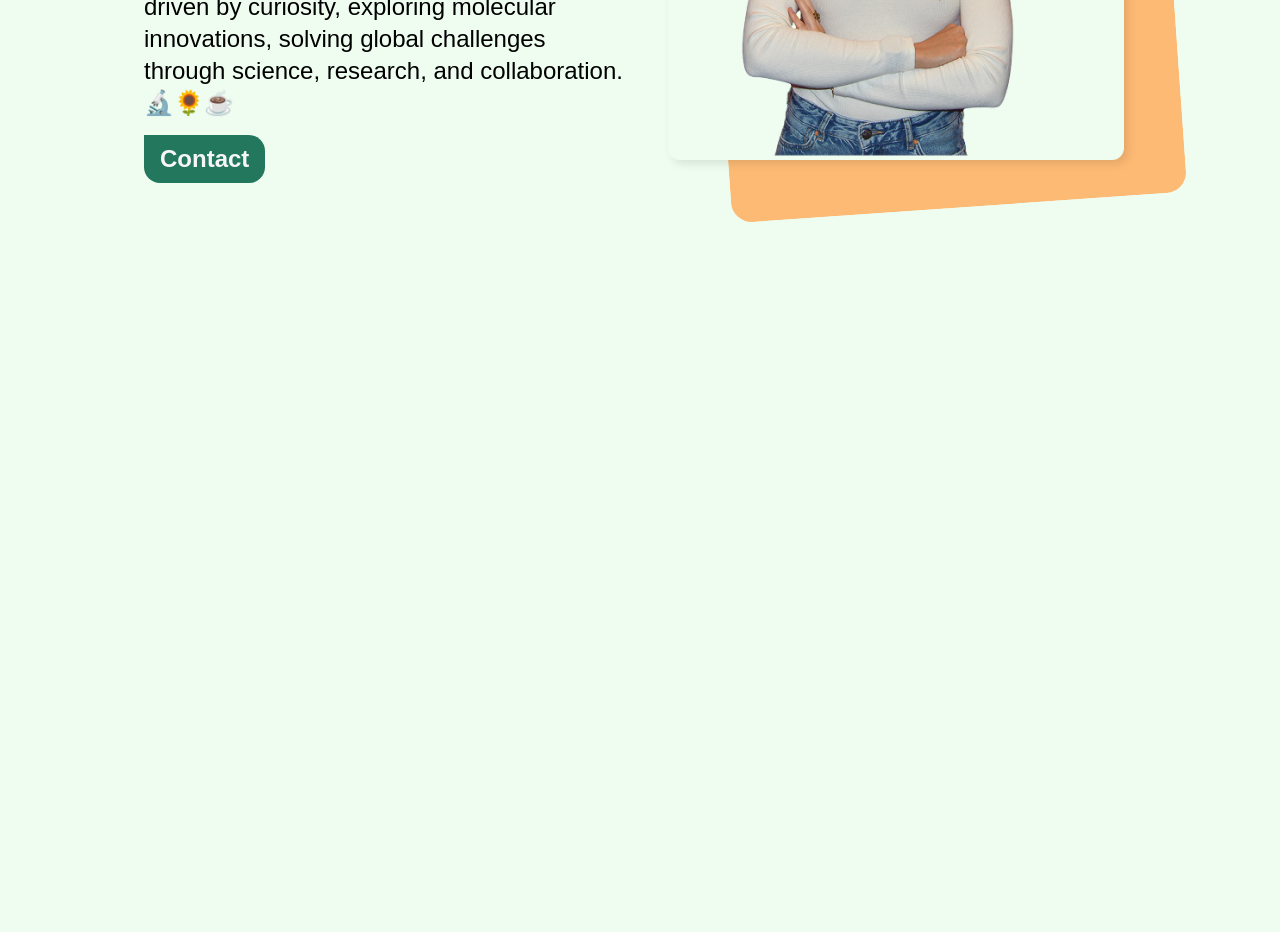
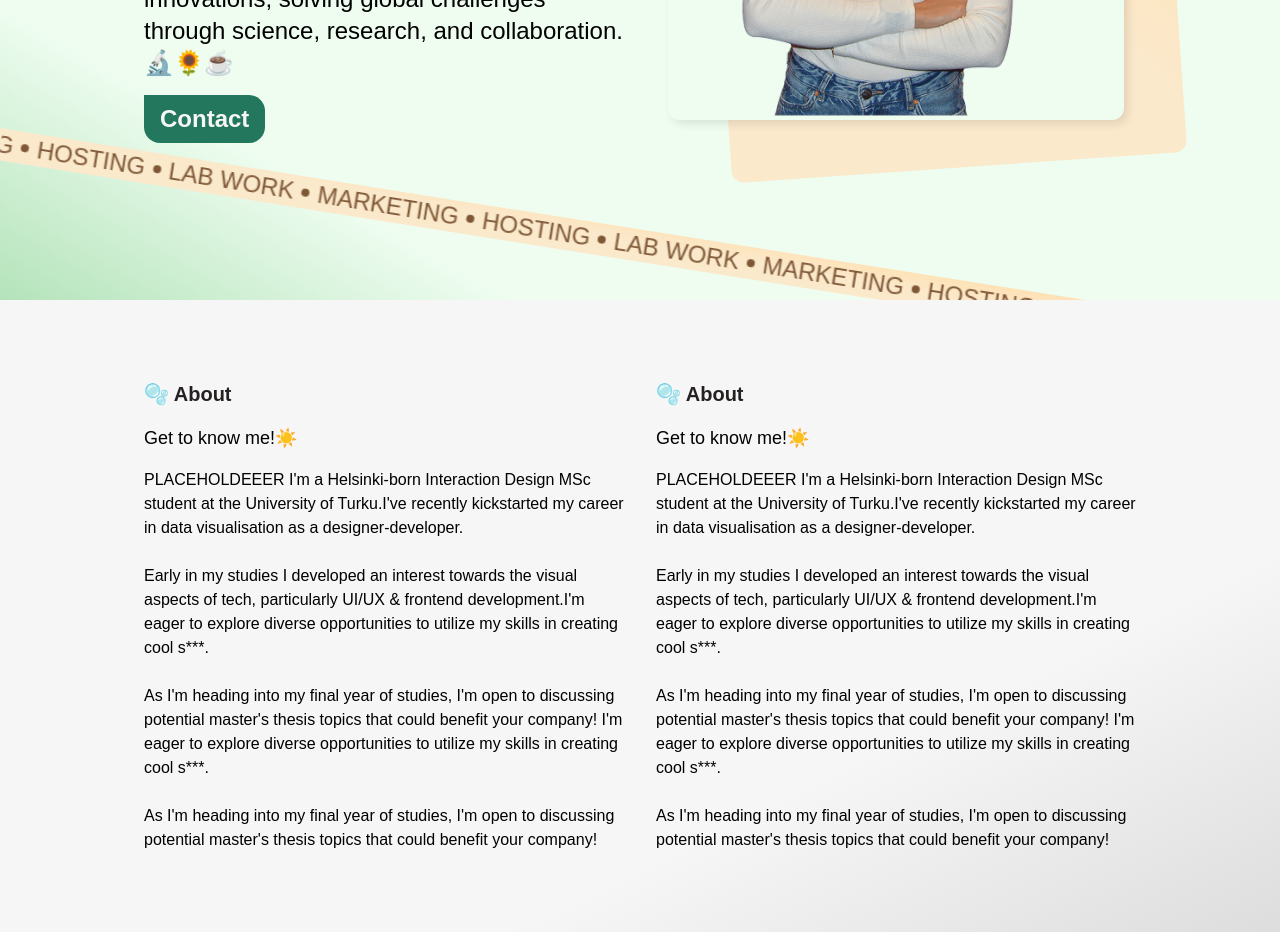
Before and after one commit to OAilio/aino, a React (Vite) app: page / in a window 1280 px wide. Shown: the part 500-1432 px from the top of the page. Before the commit the page ends 864 px from the top, so only its background shows below. Built offline with nearby package versions, Linux system fonts and the light colour scheme.

Commit message:
Added marquee on landing, also placeholder for about section

```diff
--- a/package.json
+++ b/package.json
@@ -18,6 +18,7 @@
     "@tailwindcss/vite": "^4.1.16",
     "react": "^19.1.1",
     "react-dom": "^19.1.1",
+    "react-fast-marquee": "^1.6.5",
     "react-router": "^7.9.4"
   },
   "devDependencies": {
--- a/src/App.tsx
+++ b/src/App.tsx
@@ -1,3 +1,4 @@
+import { About } from './components/aboutSection/About';
 import { Landing } from './components/landingSection/Landing';
 import { Navbar } from './components/navbar/Navbar';
 
@@ -6,6 +7,7 @@ function App() {
     <>
       <Navbar />
       <Landing />
+      <About />
     </>
   );
 }
--- /dev/null
+++ b/src/components/aboutSection/About.tsx
@@ -0,0 +1,17 @@
+import { AboutText } from './components/AboutText';
+
+type Props = {
+  className?: string;
+  // define your other props here
+};
+
+export const About: React.FC<Props> = ({ className }) => {
+  return (
+    <div
+      className={`w-full py-16 bg-grey-gradient flex flex-col md:flex-row container-padding ${className ?? ''}`}
+    >
+      <AboutText />
+      <AboutText />
+    </div>
+  );
+};
--- /dev/null
+++ b/src/components/aboutSection/components/AboutText.tsx
@@ -0,0 +1,35 @@
+type Props = {
+  className?: string;
+  // define your other props here
+};
+
+export const AboutText: React.FC<Props> = ({ className }) => {
+  return (
+    <div
+      className={`flex flex-col flex-1 gap-4 lg:gap-4 p-4 ${className ?? ''}`}
+    >
+      <h2 className="text-xl font-semibold text-primary-content">🫧 About</h2>
+      <h3 className="text-lg font-medium">Get to know me!☀️</h3>
+      <p>
+        PLACEHOLDEEER I'm a Helsinki-born Interaction Design MSc student at the
+        University of Turku.I've recently kickstarted my career in data
+        visualisation as a designer-developer.
+        <br />
+        <br />
+        Early in my studies I developed an interest towards the visual aspects
+        of tech, particularly UI/UX & frontend development.I'm eager to explore
+        diverse opportunities to utilize my skills in creating cool s***.
+        <br />
+        <br />
+        As I'm heading into my final year of studies, I'm open to discussing
+        potential master's thesis topics that could benefit your company! I'm
+        eager to explore diverse opportunities to utilize my skills in creating
+        cool s***.
+        <br />
+        <br />
+        As I'm heading into my final year of studies, I'm open to discussing
+        potential master's thesis topics that could benefit your company!
+      </p>
+    </div>
+  );
+};
--- a/src/components/landingSection/Landing.tsx
+++ b/src/components/landingSection/Landing.tsx
@@ -1,5 +1,6 @@
 import { LandingImage } from './components/LandingImage';
 import { LandingText } from './components/LandingText';
+import { MarqueeScroll } from './components/MarqueeScroll';
 
 type Props = {
   className?: string;
@@ -9,10 +10,11 @@ type Props = {
 export const Landing: React.FC<Props> = ({ className }) => {
   return (
     <div
-      className={`w-full md:h-[calc(100vh-64px)] bg-primary flex flex-col md:flex-row items-center px-4 md:px-8 lg:px-16 xl:px-32 ${className ?? ''}`}
+      className={`w-full pb-20 h-[calc(100vh-64px)] bg-landing-gradient flex flex-col md:flex-row items-center container-padding relative overflow-hidden ${className ?? ''}`}
     >
       <LandingText />
       <LandingImage />
+      <MarqueeScroll />
     </div>
   );
 };
--- a/src/components/landingSection/components/LandingImage.tsx
+++ b/src/components/landingSection/components/LandingImage.tsx
@@ -6,7 +6,7 @@ type Props = {
 export const LandingImage: React.FC<Props> = ({ className }) => {
   return (
     <div
-      className={`w-[90%] p-4 md:p-unset md:w-full flex flex-1 justify-center ${className ?? ''}`}
+      className={`w-[90%] p-4 md:p-unset md:w-full flex md:flex-1 justify-center ${className ?? ''}`}
     >
       <div className="relative flex">
         <span className="bg-primary z-3 w-full md:w-[256px] lg:w-[456px] flex items-center justify-center rounded-xl shadow-[4px_4px_10px_0px_rgba(0,0,0,0.10)]">
@@ -22,13 +22,15 @@ export const LandingImage: React.FC<Props> = ({ className }) => {
             md:w-[256px] md:h-[256px] md:-right-8
             lg:w-[456px] lg:h-[456px] lg:-right-12 lg:top-12
             rotate-[-4deg]
+            bg-beige-gradient
+            rounded-xl
           "
           viewBox="0 0 528 528"
           fill="none"
           xmlns="http://www.w3.org/2000/svg"
           aria-hidden="true"
         >
-          <rect width="100%" height="100%" fill="#FDBA74" rx="24" />
+          <rect width="100%" height="100%" rx="24" />
         </svg>
       </div>
     </div>
--- a/src/components/landingSection/components/LandingText.tsx
+++ b/src/components/landingSection/components/LandingText.tsx
@@ -8,7 +8,7 @@ type Props = {
 export const LandingText: React.FC<Props> = ({ className }) => {
   return (
     <div
-      className={`flex flex-col text-base  lg:text-2xl flex-1 gap-2 lg:gap-4 p-4 ${className ?? ''}`}
+      className={`flex flex-col text-base lg:text-2xl md:flex-1 gap-2 lg:gap-4 p-4 ${className ?? ''}`}
     >
       <p>👋 Hello, I am</p>
       <h1 className="flex text-[3rem] lg:text-[4rem] xl:text-[5rem] text-accent font-bold ">
--- /dev/null
+++ b/src/components/landingSection/components/MarqueeScroll.tsx
@@ -0,0 +1,27 @@
+import Marquee from 'react-fast-marquee';
+
+type Props = {
+  className?: string;
+};
+
+const domains = ['LAB WORK', 'MARKETING', 'HOSTING'];
+
+export const MarqueeScroll: React.FC<Props> = ({ className }) => {
+  return (
+    <div
+      className={`absolute left-0 bottom-8 pl-4 z-2 bg-beige-gradient w-[110%] rotate-[9deg] -translate-x-6 ${className ?? ''}`}
+    >
+      <Marquee autoFill>
+        {domains.map((domain) => (
+          <span
+            key={domain}
+            className="flex items-center font-medium text-tertiary-content"
+          >
+            <p className="text-sm lg:text-xl xl:text-2xl">{domain}</p>
+            <span className="mx-2 w-1 h-1 lg:w-2 lg:h-2 rounded-full bg-tertiary-content inline-block" />
+          </span>
+        ))}
+      </Marquee>
+    </div>
+  );
+};
--- a/src/components/navbar/Navbar.tsx
+++ b/src/components/navbar/Navbar.tsx
@@ -3,13 +3,13 @@ import { CustomLink } from './components/CustomLink';
 import { OverlayMenu } from './components/OverlayMenu';
 import { BurgerMenuIcon } from './components/BurgerMenuIcon';
 
-//TODO Mobile nav
+//TODO NAv bg color when scroll
 
 export const Navbar: React.FC = () => {
   const [isMenuOpen, setIsMenuOpen] = useState(false);
   return (
     <>
-      <nav className="absolute bg-primary sticky z-10 top-0 w-full h-16 px-4 md:px-8 lg:px-16 xl:px-32 flex items-center justify-between">
+      <nav className="absolute sticky z-10 top-0 w-full h-16 container-padding flex items-center justify-between">
         <CustomLink to={'/'}>AINO JYLHÄ</CustomLink>
         <span className="flex hidden md:flex">
           <CustomLink to={'/'}>About</CustomLink>
--- a/src/index.css
+++ b/src/index.css
@@ -1,4 +1,34 @@
 @import 'tailwindcss';
+
+@layer utilities {
+  .container-padding {
+    @apply px-4 md:px-8 lg:px-16 xl:px-32;
+  }
+  .bg-landing-gradient {
+    background-image: linear-gradient(
+      to bottom left,
+      #eefdf0 0%,
+      #eefdf0 80%,
+      #b4e3ba 100%
+    );
+  }
+  .bg-grey-gradient {
+    background-image: linear-gradient(
+      to bottom right,
+      #f6f6f6 0%,
+      #f6f6f6 70%,
+      #dedddd 100%
+    );
+  }
+  .bg-beige-gradient {
+    background-image: linear-gradient(
+      to top right,
+      #fbe9cc 0%,
+      #fbe9cc 55%,
+      #ffdfac 100%
+    );
+  }
+}
 
 @theme {
   --color-accent: #22775c;
@@ -6,6 +36,8 @@
   --color-accent-content: #f6f6f6;
   --color-primary: #eefdf0;
   --color-primary-content: #252121;
+  --color-secondary: #f6f6f6;
+  --color-tertiary-content: #7e5735;
 }
 
 html {
```
Also changed, not shown: 1 other file (tests, documents, lock files or other folders).
